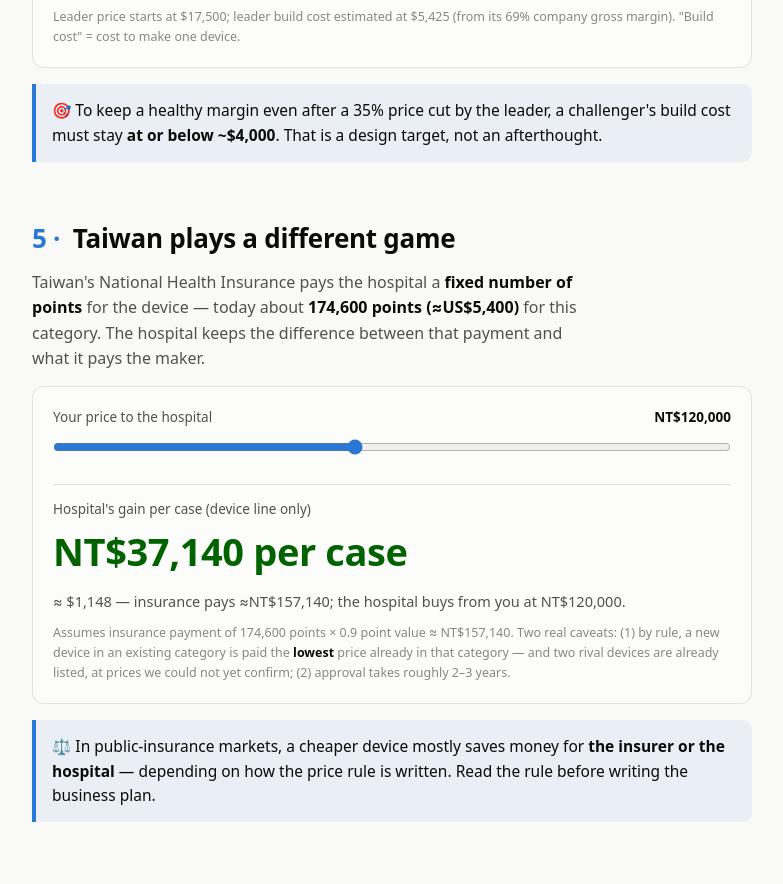
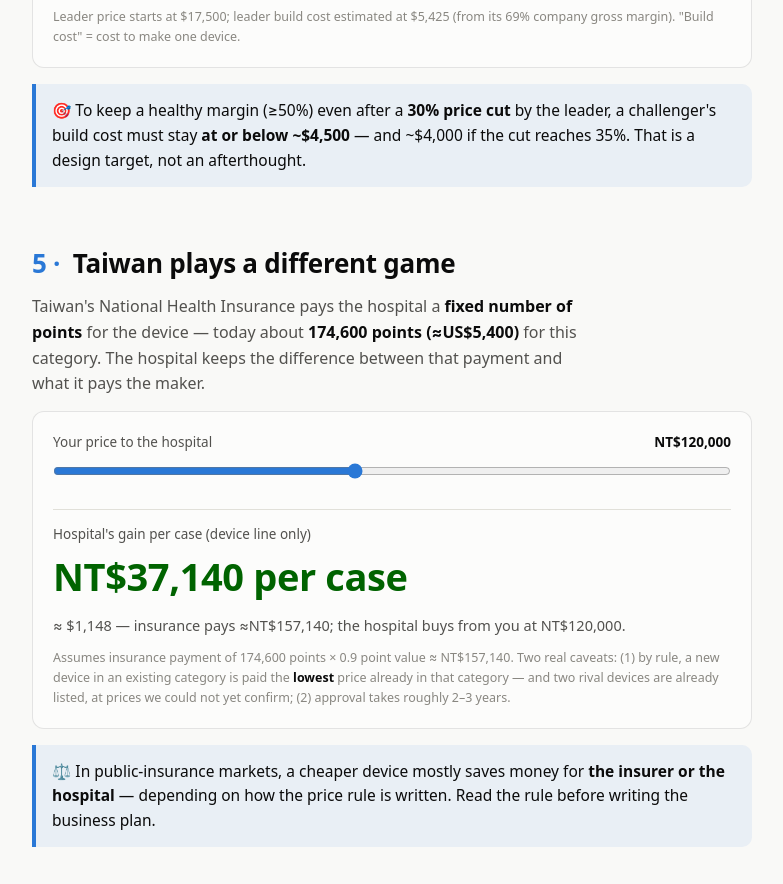
Before and after one commit to Jamesxxx1997/laao-economics, a plain HTML site: page index.html in a window 1280 px wide. Shown: the part 2876-3760 px from the top of the page, without its empty margins (248-1031 px from the left). Drawn offline with Linux system fonts and the light colour scheme.

Commit message:
Price-war callout: 30% stress scenario with recomputed ~$4,500 target
Co-Authored-By: Claude Fable 5 <noreply@anthropic.com>

```diff
--- a/index.html
+++ b/index.html
@@ -206,7 +206,7 @@ footer{margin-top:64px;border-top:1px solid var(--grid);padding-top:20px;font-si
     </div>
     <p class="note">Leader price starts at $17,500; leader build cost estimated at $5,425 (from its 69% company gross margin). "Build cost" = cost to make one device.</p>
   </div>
-  <div class="callout">🎯 To keep a healthy margin even after a 35% price cut by the leader, a challenger's build cost must stay <strong>at or below ~$4,000</strong>. That is a design target, not an afterthought.</div>
+  <div class="callout">🎯 To keep a healthy margin (≥50%) even after a <strong>30% price cut</strong> by the leader, a challenger's build cost must stay <strong>at or below ~$4,500</strong> — and ~$4,000 if the cut reaches 35%. That is a design target, not an afterthought.</div>
 </section>
 
 <section id="s5">
```
